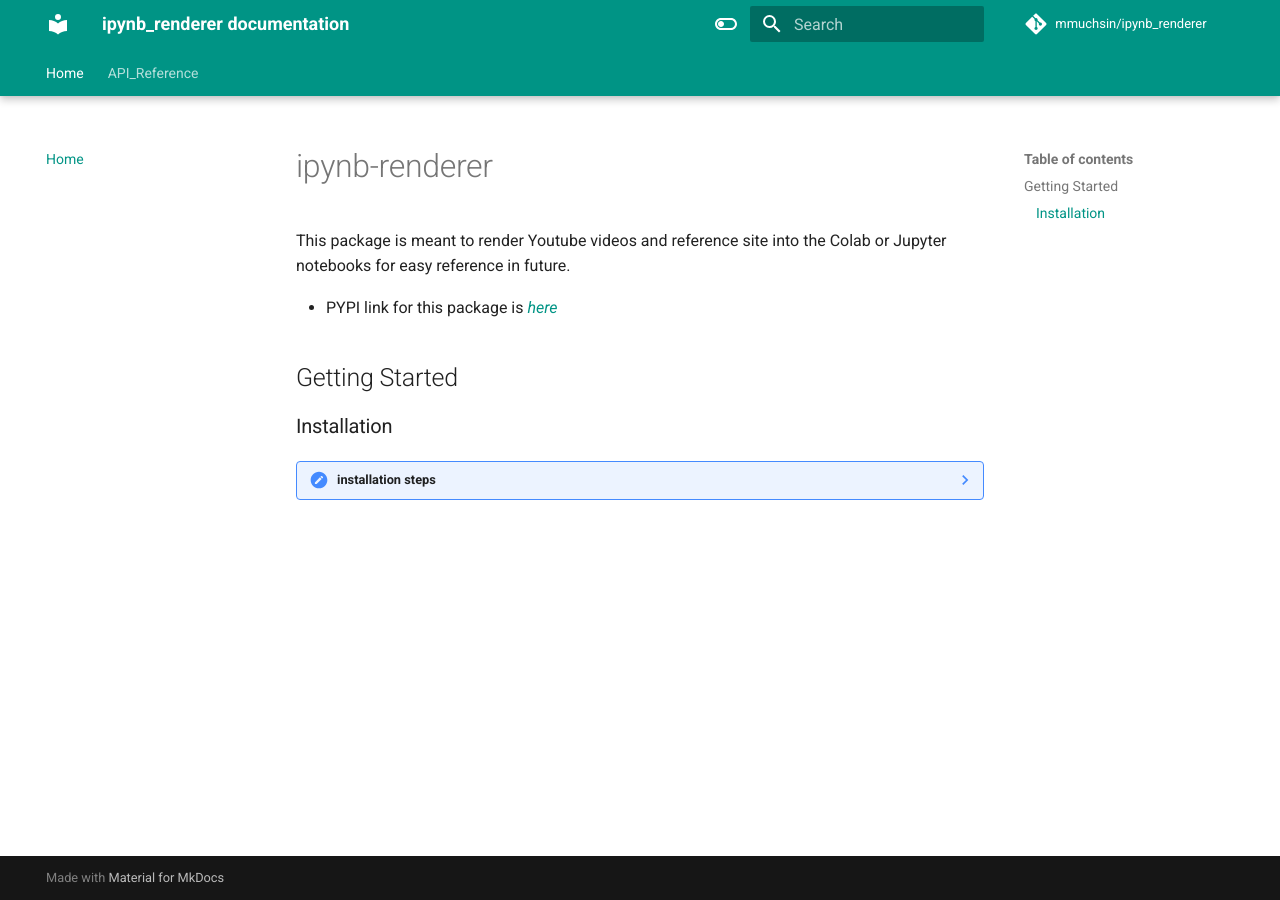
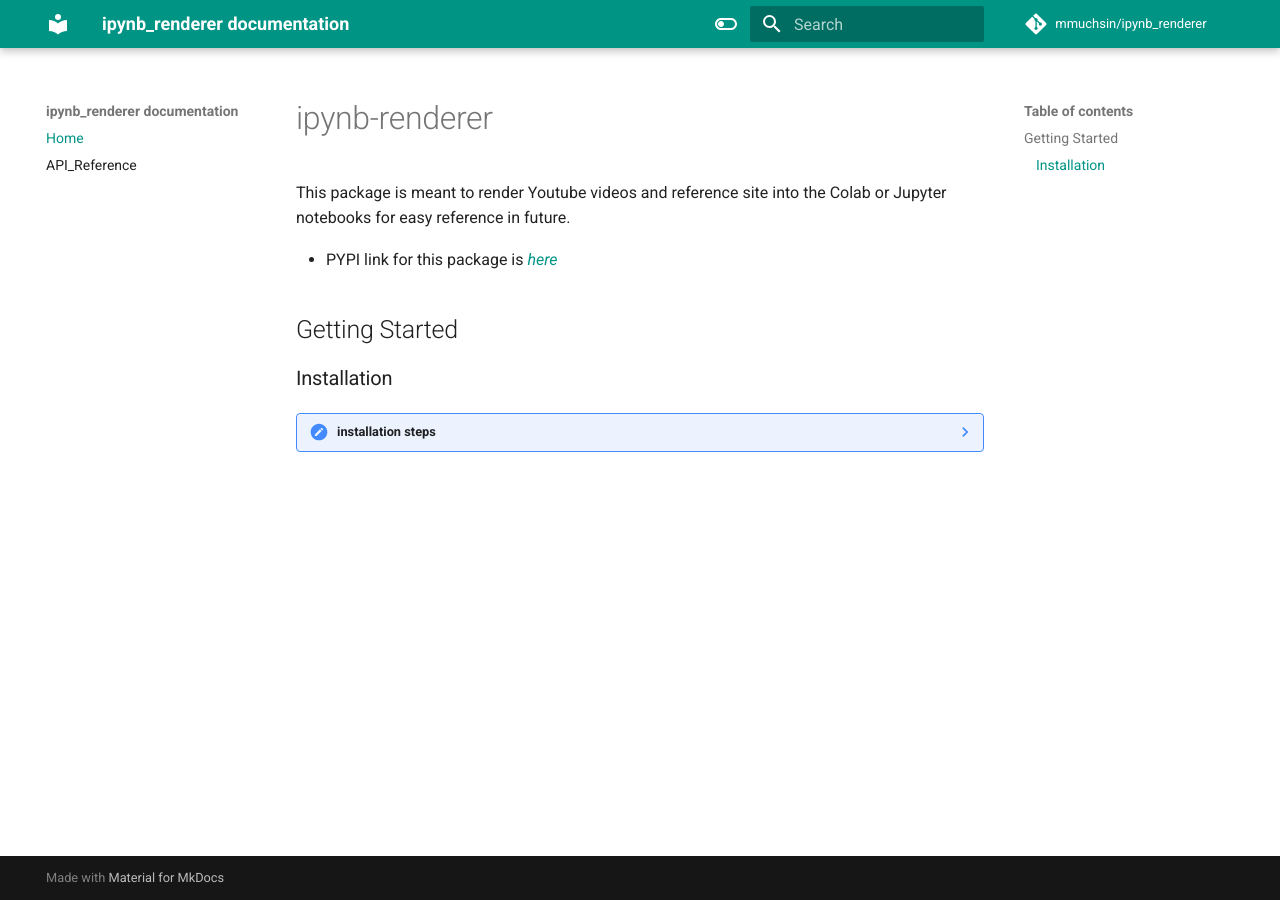
Before and after one commit to mmuchsin/ipynb-renderer, an MkDocs documentation site: the page built from docs/docs/index.md, in a window 1280 px wide. Built offline with MkDocs 1.6.1 and Material for MkDocs 9.7.7, drawn with Linux system fonts in a browser that asks for light colours; comment, search, counter and statistics services are not loaded.

Commit message:
change to nav section

```diff
--- a/docs/mkdocs.yml
+++ b/docs/mkdocs.yml
@@ -11,8 +11,7 @@ theme:
   name: material
   language: en
   features:
-    - navigation.tabs
-    - navigation.tabs.sticky
+    - navigation.sections
   palette:
     - scheme: default
       toggle:
```
